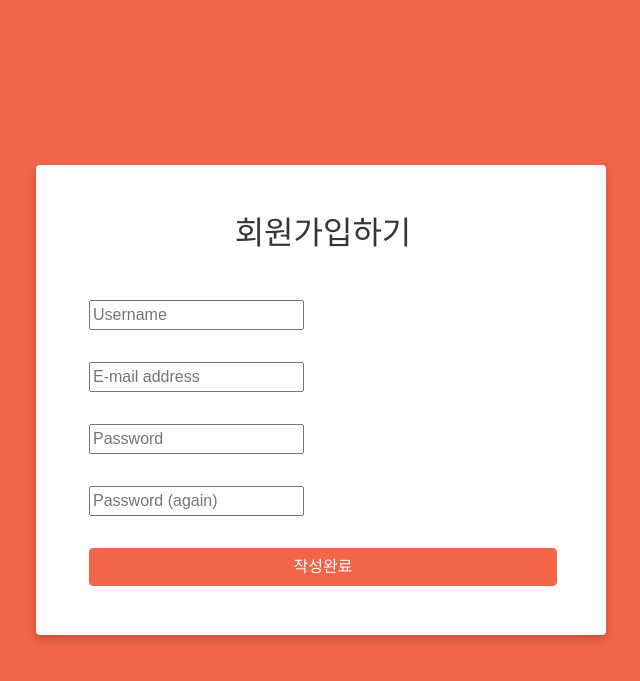
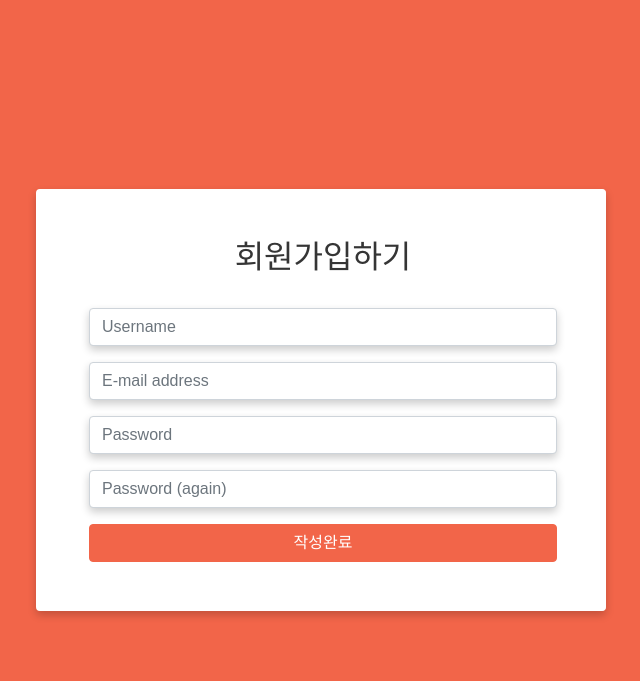
Before and after one commit to chulhee23/everytime-recommend-server, a Django app: page /accounts/signup/ in a window 1280 px wide. Shown: the top 681 px of the page, without its empty margins (319-959 px from the left). Run offline with Django 3.2, Linux system fonts and the light colour scheme; style sheets or scripts are compiled from the project's sources; some libraries are stand-ins or nearby versions; some web fonts are replaced.

Commit message:
signup.html css

```diff
--- a/project_everyReco/templates/account/signup.html
+++ b/project_everyReco/templates/account/signup.html
@@ -14,13 +14,11 @@
             <h2 class="text-center pb-4 text-dark">{% trans "회원가입하기" %}</h2>
             <form class="signup" id="signup_form" method="post" action="{% url 'account_signup' %}">
                 {% csrf_token %}
-                <div class="form-group">
-                    <p id="username" class="pt-3">{{ form.username }}</p>
+                <div class="form-group">{{ form.username }}</div>
+                <div class="form-group">{{ form.email }}</div>
+                <div class="form-group">{{ form.password1 }}</div>
+                <div class="form-group">{{ form.password2 }}</div>
 
-                    <p id="email" class="pt-3">{{ form.email }}</p>
-                    <p id="password1" class="pt-3">{{ form.password1 }}</p>
-                    <p id="password2" class="py-3">{{ form.password2 }}</p>
-                </div>
                 {% if redirect_field_value %}
                 <input type="hidden" name="{{ redirect_field_name }}" value="{{ redirect_field_value }}" />
                 {% endif %}
@@ -28,6 +26,17 @@
             </form>
         </div>
     </div>
+</div>
+<script src="https://code.jquery.com/jquery-3.3.1.slim.min.js"
+    integrity="sha384-q8i/X+965DzO0rT7abK41JStQIAqVgRVzpbzo5smXKp4YfRvH+8abtTE1Pi6jizo"
+    crossorigin="anonymous"></script>
+<script>
 
-</div>
+    $(document).ready(function () {
+        $("#id_username").addClass("form-control");
+        $("#id_email").addClass("form-control");
+        $("#id_password1").addClass("form-control");
+        $("#id_password2").addClass("form-control")
+    })
+</script>
 {% endblock %}
```
